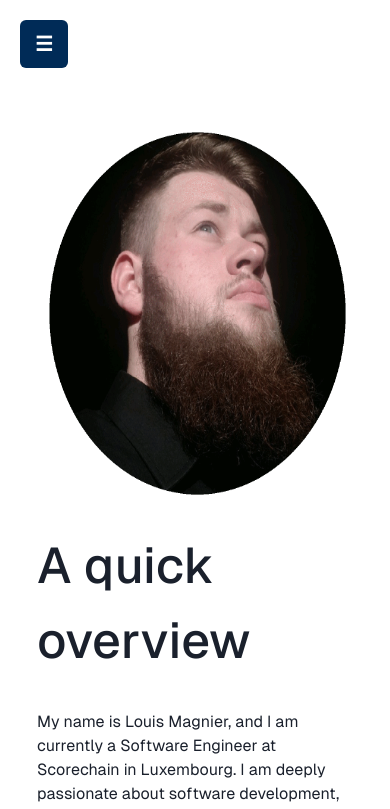
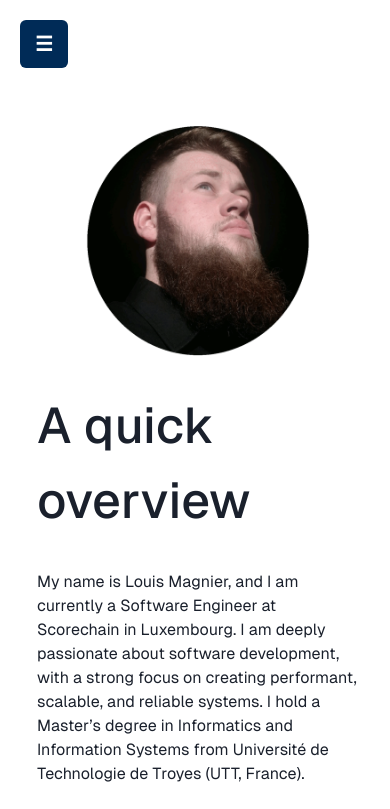
Before and after one commit to vallhallalm/nextjs_vitrine_website, a Next.js app: page / in a window 390 px wide. Shown: the top 809 px of the page. Built offline with nearby package versions, Linux system fonts and the light colour scheme.

Commit message:
Slight improvement in responsive website and to select dark theme by default

```diff
--- a/src/app/page.tsx
+++ b/src/app/page.tsx
@@ -10,8 +10,8 @@ export default function Home() {
         <Image
           src="/louis_magnier.png"
           alt="Louis Magnier"
-          width={380}
-          height={380}
+          width={{ base: 240, md: 380 }}
+          height={{ base: 240, md: 380 }}
         />
         <Box
           width={"100%"}
--- a/src/theme/theme.ts
+++ b/src/theme/theme.ts
@@ -6,7 +6,7 @@ const theme = async () => {
   return Promise.resolve(
     extendTheme({
       config: {
-        initialColorMode: "light",
+        initialColorMode: "dark",
         useSystemColorMode: true,
       },
     })
```
